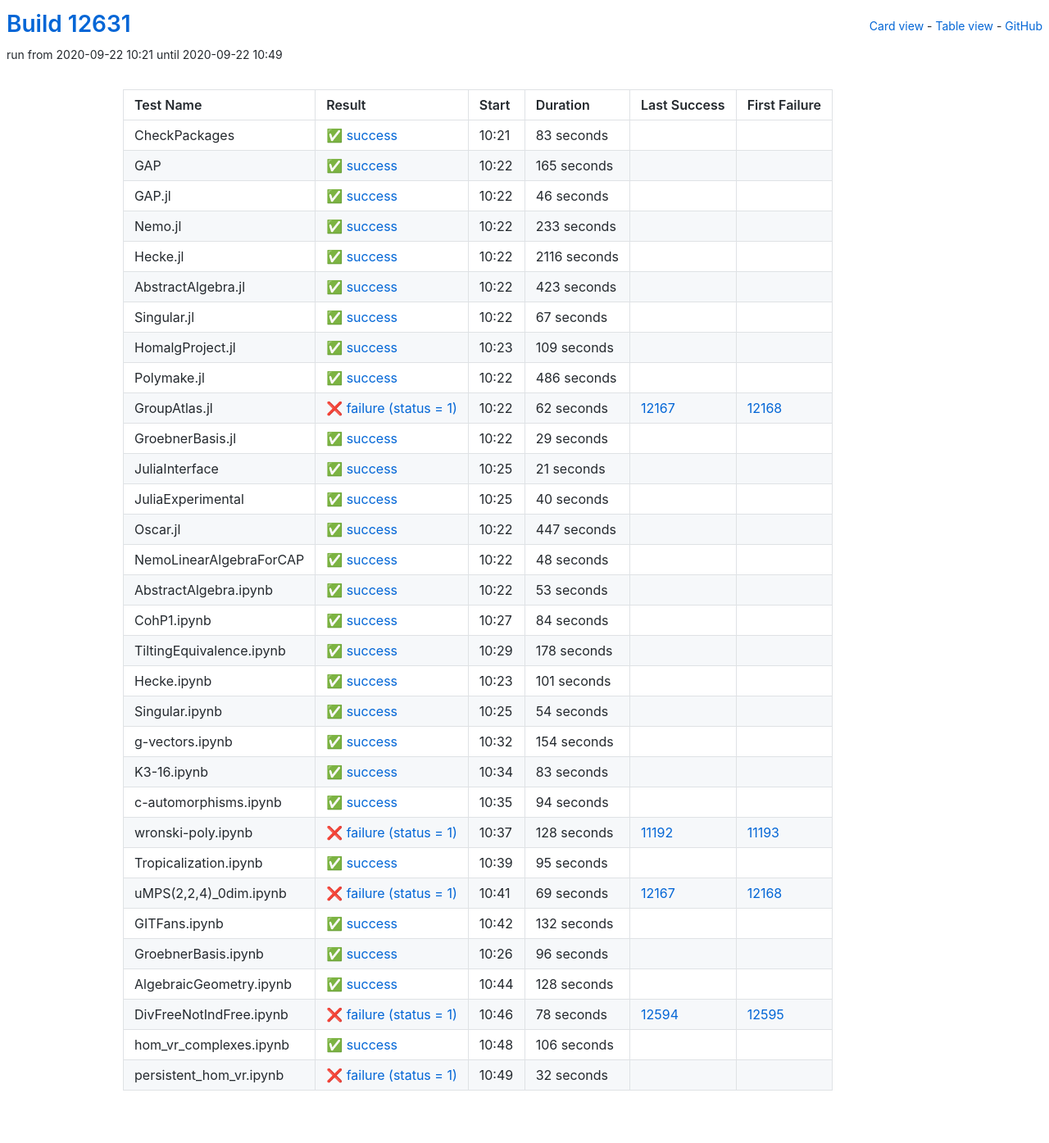
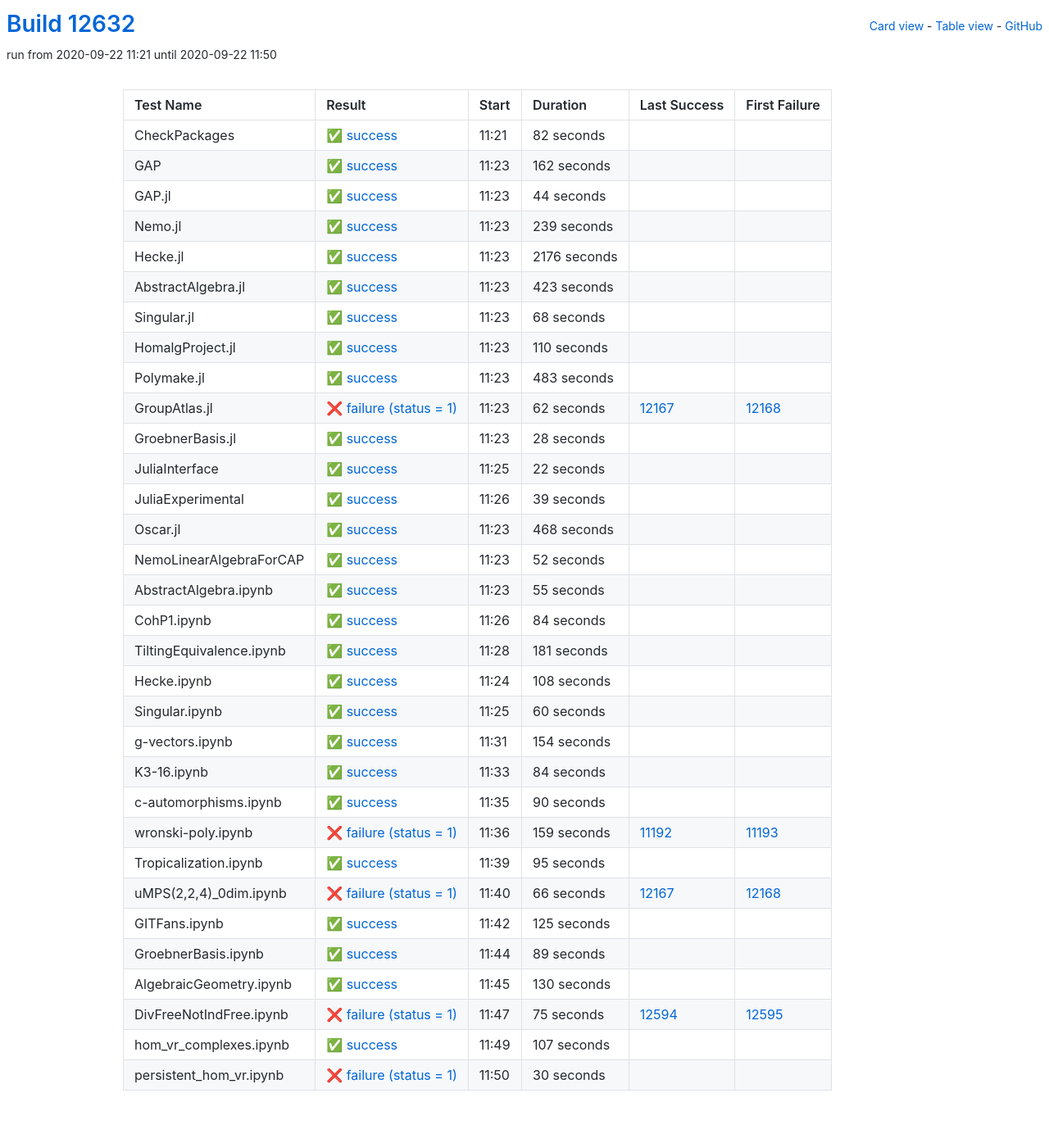
Before and after one commit to oscar-system/oscar-ci-status, a Jekyll site: the page built from table.html, in a window 1280 px wide. Shown: the whole page at 82% size. Built offline with Jekyll 4.4.1, drawn with Linux system fonts in a browser that asks for light colours.

Commit message:
Build #12632

```diff
--- a/_data/ci.yml
+++ b/_data/ci.yml
@@ -1,6 +1,6 @@
 ---
-build: 12631
-build_url: https://oscarci.mathematik.uni-kl.de/job/oscar/12631/
+build: 12632
+build_url: https://oscarci.mathematik.uni-kl.de/job/oscar/12632/
 job: oscar
 organization: oscar-system
 repo: oscar-ci-status
@@ -8,68 +8,68 @@
 tests:
 - name: CheckPackages
   id: checkpackages
-  log: https://oscarci.mathematik.uni-kl.de/job/oscar/12631/artifact/logs/build-12631/CheckPackages.log
-  start: 2020-09-22 10:21
+  log: https://oscarci.mathematik.uni-kl.de/job/oscar/12632/artifact/logs/build-12632/CheckPackages.log
+  start: 2020-09-22 11:21
   success: true
   exitcode: 0
   status: success
-  duration: 83
+  duration: 82
   last_success: false
   last_success_url:
   first_failure: false
   first_failure_url:
 - name: GAP
   id: gap
-  log: https://oscarci.mathematik.uni-kl.de/job/oscar/12631/artifact/logs/build-12631/GAP.log
-  start: 2020-09-22 10:22
+  log: https://oscarci.mathematik.uni-kl.de/job/oscar/12632/artifact/logs/build-12632/GAP.log
+  start: 2020-09-22 11:23
   success: true
   exitcode: 0
   status: success
-  duration: 165
+  duration: 162
   last_success: false
   last_success_url:
   first_failure: false
   first_failure_url:
 - name: GAP.jl
   id: gap-jl
-  log: https://oscarci.mathematik.uni-kl.de/job/oscar/12631/artifact/logs/build-12631/GAP.jl.log
-  start: 2020-09-22 10:22
+  log: https://oscarci.mathematik.uni-kl.de/job/oscar/12632/artifact/logs/build-12632/GAP.jl.log
+  start: 2020-09-22 11:23
   success: true
   exitcode: 0
   status: success
-  duration: 46
+  duration: 44
   last_success: false
   last_success_url:
   first_failure: false
   first_failure_url:
 - name: Nemo.jl
   id: nemo-jl
-  log: https://oscarci.mathematik.uni-kl.de/job/oscar/12631/artifact/logs/build-12631/Nemo.jl.log
-  start: 2020-09-22 10:22
+  log: https://oscarci.mathematik.uni-kl.de/job/oscar/12632/artifact/logs/build-12632/Nemo.jl.log
+  start: 2020-09-22 11:23
   success: true
   exitcode: 0
   status: success
-  duration: 233
+  duration: 239
   last_success: false
   last_success_url:
   first_failure: false
   first_failure_url:
 - name: Hecke.jl
   id: hecke-jl
-  log: https://oscarci.mathematik.uni-kl.de/job/oscar/12631/artifact/logs/build-12631/Hecke.jl.log
-  start: 2020-09-22 10:22
+  log: https://oscarci.mathematik.uni-kl.de/job/oscar/12632/artifact/logs/build-12632/Hecke.jl.log
+  start: 2020-09-22 11:23
   success: true
   exitcode: 0
   status: success
-  duration: 2116
+  duration: 2176
   last_success: false
   last_success_url:
   first_failure: false
   first_failure_url:
 - name: AbstractAlgebra.jl
   id: abstractalgebra-jl
-  log: https://oscarci.mathematik.uni-kl.de/job/oscar/12631/artifact/logs/build-12631/AbstractAlgebra.jl.log
-  start: 2020-09-22 10:22
+  log: https://oscarci.mathematik.uni-kl.de/job/oscar/12632/artifact/logs/build-12632/AbstractAlgebra.jl.log
+  start: 2020-09-22 11:23
   success: true
   exitcode: 0
   status: success
@@ -80,44 +80,44 @@
   first_failure_url:
 - name: Singular.jl
   id: singular-jl
-  log: https://oscarci.mathematik.uni-kl.de/job/oscar/12631/artifact/logs/build-12631/Singular.jl.log
-  start: 2020-09-22 10:22
+  log: https://oscarci.mathematik.uni-kl.de/job/oscar/12632/artifact/logs/build-12632/Singular.jl.log
+  start: 2020-09-22 11:23
   success: true
   exitcode: 0
   status: success
-  duration: 67
+  duration: 68
   last_success: false
   last_success_url:
   first_failure: false
   first_failure_url:
 - name: HomalgProject.jl
   id: homalgproject-jl
-  log: https://oscarci.mathematik.uni-kl.de/job/oscar/12631/artifact/logs/build-12631/HomalgProject.jl.log
-  start: 2020-09-22 10:23
+  log: https://oscarci.mathematik.uni-kl.de/job/oscar/12632/artifact/logs/build-12632/HomalgProject.jl.log
+  start: 2020-09-22 11:23
   success: true
   exitcode: 0
   status: success
-  duration: 109
+  duration: 110
   last_success: false
   last_success_url:
   first_failure: false
   first_failure_url:
 - name: Polymake.jl
   id: polymake-jl
-  log: https://oscarci.mathematik.uni-kl.de/job/oscar/12631/artifact/logs/build-12631/Polymake.jl.log
-  start: 2020-09-22 10:22
+  log: https://oscarci.mathematik.uni-kl.de/job/oscar/12632/artifact/logs/build-12632/Polymake.jl.log
+  start: 2020-09-22 11:23
   success: true
   exitcode: 0
   status: success
-  duration: 486
+  duration: 483
   last_success: false
   last_success_url:
   first_failure: false
   first_failure_url:
 - name: GroupAtlas.jl
   id: groupatlas-jl
-  log: https://oscarci.mathematik.uni-kl.de/job/oscar/12631/artifact/logs/build-12631/GroupAtlas.jl.log
-  start: 2020-09-22 10:22
+  log: https://oscarci.mathematik.uni-kl.de/job/oscar/12632/artifact/logs/build-12632/GroupAtlas.jl.log
+  start: 2020-09-22 11:23
   success: false
   exitcode: 1
   status: failure
@@ -128,80 +128,80 @@
   first_failure_url: https://oscarci.mathematik.uni-kl.de/job/oscar/12168/
 - name: GroebnerBasis.jl
   id: groebnerbasis-jl
-  log: https://oscarci.mathematik.uni-kl.de/job/oscar/12631/artifact/logs/build-12631/GroebnerBasis.jl.log
-  start: 2020-09-22 10:22
+  log: https://oscarci.mathematik.uni-kl.de/job/oscar/12632/artifact/logs/build-12632/GroebnerBasis.jl.log
+  start: 2020-09-22 11:23
   success: true
   exitcode: 0
   status: success
-  duration: 29
+  duration: 28
   last_success: false
   last_success_url:
   first_failure: false
   first_failure_url:
 - name: JuliaInterface
   id: juliainterface
-  log: https://oscarci.mathematik.uni-kl.de/job/oscar/12631/artifact/logs/build-12631/JuliaInterface.log
-  start: 2020-09-22 10:25
+  log: https://oscarci.mathematik.uni-kl.de/job/oscar/12632/artifact/logs/build-12632/JuliaInterface.log
+  start: 2020-09-22 11:25
   success: true
   exitcode: 0
   status: success
-  duration: 21
+  duration: 22
   last_success: false
   last_success_url:
   first_failure: false
   first_failure_url:
 - name: JuliaExperimental
   id: juliaexperimental
-  log: https://oscarci.mathematik.uni-kl.de/job/oscar/12631/artifact/logs/build-12631/JuliaExperimental.log
-  start: 2020-09-22 10:25
+  log: https://oscarci.mathematik.uni-kl.de/job/oscar/12632/artifact/logs/build-12632/JuliaExperimental.log
+  start: 2020-09-22 11:26
   success: true
   exitcode: 0
   status: success
-  duration: 40
+  duration: 39
   last_success: false
   last_success_url:
   first_failure: false
   first_failure_url:
 - name: Oscar.jl
   id: oscar-jl
-  log: https://oscarci.mathematik.uni-kl.de/job/oscar/12631/artifact/logs/build-12631/Oscar.jl.log
-  start: 2020-09-22 10:22
+  log: https://oscarci.mathematik.uni-kl.de/job/oscar/12632/artifact/logs/build-12632/Oscar.jl.log
+  start: 2020-09-22 11:23
   success: true
   exitcode: 0
   status: success
-  duration: 447
+  duration: 468
   last_success: false
   last_success_url:
   first_failure: false
   first_failure_url:
 - name: NemoLinearAlgebraForCAP
   id: nemolinearalgebraforcap
-  log: https://oscarci.mathematik.uni-kl.de/job/oscar/12631/artifact/logs/build-12631/NemoLinearAlgebraForCAP.log
-  start: 2020-09-22 10:22
+  log: https://oscarci.mathematik.uni-kl.de/job/oscar/12632/artifact/logs/build-12632/NemoLinearAlgebraForCAP.log
+  start: 2020-09-22 11:23
   success: true
   exitcode: 0
   status: success
-  duration: 48
+  duration: 52
   last_success: false
   last_success_url:
   first_failure: false
   first_failure_url:
 - name: AbstractAlgebra.ipynb
   id: abstractalgebra-ipynb
-  log: https://oscarci.mathematik.uni-kl.de/job/oscar/12631/artifact/logs/build-12631/AbstractAlgebra.ipynb.log
-  start: 2020-09-22 10:22
+  log: https://oscarci.mathematik.uni-kl.de/job/oscar/12632/artifact/logs/build-12632/AbstractAlgebra.ipynb.log
+  start: 2020-09-22 11:23
   success: true
   exitcode: 0
   status: success
-  duration: 53
+  duration: 55
   last_success: false
   last_success_url:
   first_failure: false
   first_failure_url:
 - name: CohP1.ipynb
   id: cohp1-ipynb
-  log: https://oscarci.mathematik.uni-kl.de/job/oscar/12631/artifact/logs/build-12631/CohP1.ipynb.log
-  start: 2020-09-22 10:27
+  log: https://oscarci.mathematik.uni-kl.de/job/oscar/12632/artifact/logs/build-12632/CohP1.ipynb.log
+  start: 2020-09-22 11:26
   success: true
   exitcode: 0
   status: success
@@ -212,44 +212,44 @@
   first_failure_url:
 - name: TiltingEquivalence.ipynb
   id: tiltingequivalence-ipynb
-  log: https://oscarci.mathematik.uni-kl.de/job/oscar/12631/artifact/logs/build-12631/TiltingEquivalence.ipynb.log
-  start: 2020-09-22 10:29
+  log: https://oscarci.mathematik.uni-kl.de/job/oscar/12632/artifact/logs/build-12632/TiltingEquivalence.ipynb.log
+  start: 2020-09-22 11:28
   success: true
   exitcode: 0
   status: success
-  duration: 178
+  duration: 181
   last_success: false
   last_success_url:
   first_failure: false
   first_failure_url:
 - name: Hecke.ipynb
   id: hecke-ipynb
-  log: https://oscarci.mathematik.uni-kl.de/job/oscar/12631/artifact/logs/build-12631/Hecke.ipynb.log
-  start: 2020-09-22 10:23
+  log: https://oscarci.mathematik.uni-kl.de/job/oscar/12632/artifact/logs/build-12632/Hecke.ipynb.log
+  start: 2020-09-22 11:24
   success: true
   exitcode: 0
   status: success
-  duration: 101
+  duration: 108
   last_success: false
   last_success_url:
   first_failure: false
   first_failure_url:
 - name: Singular.ipynb
   id: singular-ipynb
-  log: https://oscarci.mathematik.uni-kl.de/job/oscar/12631/artifact/logs/build-12631/Singular.ipynb.log
-  start: 2020-09-22 10:25
+  log: https://oscarci.mathematik.uni-kl.de/job/oscar/12632/artifact/logs/build-12632/Singular.ipynb.log
+  start: 2020-09-22 11:25
   success: true
   exitcode: 0
   status: success
-  duration: 54
+  duration: 60
   last_success: false
   last_success_url:
   first_failure: false
   first_failure_url:
 - name: g-vectors.ipynb
   id: g-vectors-ipynb
-  log: https://oscarci.mathematik.uni-kl.de/job/oscar/12631/artifact/logs/build-12631/g-vectors.ipynb.log
-  start: 2020-09-22 10:32
+  log: https://oscarci.mathematik.uni-kl.de/job/oscar/12632/artifact/logs/build-12632/g-vectors.ipynb.log
+  start: 2020-09-22 11:31
   success: true
   exitcode: 0
   status: success
@@ -260,44 +260,44 @@
   first_failure_url:
 - name: K3-16.ipynb
   id: k3-16-ipynb
-  log: https://oscarci.mathematik.uni-kl.de/job/oscar/12631/artifact/logs/build-12631/K3-16.ipynb.log
-  start: 2020-09-22 10:34
+  log: https://oscarci.mathematik.uni-kl.de/job/oscar/12632/artifact/logs/build-12632/K3-16.ipynb.log
+  start: 2020-09-22 11:33
   success: true
   exitcode: 0
   status: success
-  duration: 83
+  duration: 84
   last_success: false
   last_success_url:
   first_failure: false
   first_failure_url:
 - name: c-automorphisms.ipynb
   id: c-automorphisms-ipynb
-  log: https://oscarci.mathematik.uni-kl.de/job/oscar/12631/artifact/logs/build-12631/c-automorphisms.ipynb.log
-  start: 2020-09-22 10:35
+  log: https://oscarci.mathematik.uni-kl.de/job/oscar/12632/artifact/logs/build-12632/c-automorphisms.ipynb.log
+  start: 2020-09-22 11:35
   success: true
   exitcode: 0
   status: success
-  duration: 94
+  duration: 90
   last_success: false
   last_success_url:
   first_failure: false
   first_failure_url:
 - name: wronski-poly.ipynb
   id: wronski-poly-ipynb
-  log: https://oscarci.mathematik.uni-kl.de/job/oscar/12631/artifact/logs/build-12631/wronski-poly.ipynb.log
-  start: 2020-09-22 10:37
+  log: https://oscarci.mathematik.uni-kl.de/job/oscar/12632/artifact/logs/build-12632/wronski-poly.ipynb.log
+  start: 2020-09-22 11:36
   success: false
   exitcode: 1
   status: failure
-  duration: 128
+  duration: 159
   last_success: 11192
   last_success_url: https://oscarci.mathematik.uni-kl.de/job/oscar/11192/
   first_failure: 11193
   first_failure_url: https://oscarci.mathematik.uni-kl.de/job/oscar/11193/
 - name: Tropicalization.ipynb
   id: tropicalization-ipynb
-  log: https://oscarci.mathematik.uni-kl.de/job/oscar/12631/artifact/logs/build-12631/Tropicalization.ipynb.log
-  start: 2020-09-22 10:39
+  log: https://oscarci.mathematik.uni-kl.de/job/oscar/12632/artifact/logs/build-12632/Tropicalization.ipynb.log
+  start: 2020-09-22 11:39
   success: true
   exitcode: 0
   status: success
@@ -308,84 +308,84 @@
   first_failure_url:
 - name: uMPS(2,2,4)_0dim.ipynb
   id: umps-2-2-4-0dim-ipynb
-  log: https://oscarci.mathematik.uni-kl.de/job/oscar/12631/artifact/logs/build-12631/uMPS-2-2-4-_0dim.ipynb.log
-  start: 2020-09-22 10:41
+  log: https://oscarci.mathematik.uni-kl.de/job/oscar/12632/artifact/logs/build-12632/uMPS-2-2-4-_0dim.ipynb.log
+  start: 2020-09-22 11:40
   success: false
   exitcode: 1
   status: failure
-  duration: 69
+  duration: 66
   last_success: 12167
   last_success_url: https://oscarci.mathematik.uni-kl.de/job/oscar/12167/
   first_failure: 12168
   first_failure_url: https://oscarci.mathematik.uni-kl.de/job/oscar/12168/
 - name: GITFans.ipynb
   id: gitfans-ipynb
-  log: https://oscarci.mathematik.uni-kl.de/job/oscar/12631/artifact/logs/build-12631/GITFans.ipynb.log
-  start: 2020-09-22 10:42
+  log: https://oscarci.mathematik.uni-kl.de/job/oscar/12632/artifact/logs/build-12632/GITFans.ipynb.log
+  start: 2020-09-22 11:42
   success: true
   exitcode: 0
   status: success
-  duration: 132
+  duration: 125
   last_success: false
   last_success_url:
   first_failure: false
   first_failure_url:
 - name: GroebnerBasis.ipynb
   id: groebnerbasis-ipynb
-  log: https://oscarci.mathematik.uni-kl.de/job/oscar/12631/artifact/logs/build-12631/GroebnerBasis.ipynb.log
-  start: 2020-09-22 10:26
+  log: https://oscarci.mathematik.uni-kl.de/job/oscar/12632/artifact/logs/build-12632/GroebnerBasis.ipynb.log
+  start: 2020-09-22 11:44
   success: true
   exitcode: 0
   status: success
-  duration: 96
+  duration: 89
   last_success: false
   last_success_url:
   first_failure: false
   first_failure_url:
 - name: AlgebraicGeometry.ipynb
   id: algebraicgeometry-ipynb
-  log: https://oscarci.mathematik.uni-kl.de/job/oscar/12631/artifact/logs/build-12631/AlgebraicGeometry.ipynb.log
-  start: 2020-09-22 10:44
+  log: https://oscarci.mathematik.uni-kl.de/job/oscar/12632/artifact/logs/build-12632/AlgebraicGeometry.ipynb.log
+  start: 2020-09-22 11:45
   success: true
   exitcode: 0
   status: success
-  duration: 128
+  duration: 130
   last_success: false
   last_success_url:
   first_failure: false
   first_failure_url:
 - name: DivFreeNotIndFree.ipynb
   id: divfreenotindfree-ipynb
-  log: https://oscarci.mathematik.uni-kl.de/job/oscar/12631/artifact/logs/build-12631/DivFreeNotIndFree.ipynb.log
-  start: 2020-09-22 10:46
+  log: https://oscarci.mathematik.uni-kl.de/job/oscar/12632/artifact/logs/build-12632/DivFreeNotIndFree.ipynb.log
+  start: 2020-09-22 11:47
   success: false
   exitcode: 1
   status: failure
-  duration: 78
+  duration: 75
   last_success: 12594
   last_success_url: https://oscarci.mathematik.uni-kl.de/job/oscar/12594/
   first_failure: 12595
   first_failure_url: https://oscarci.mathematik.uni-kl.de/job/oscar/12595/
 - name: hom_vr_complexes.ipynb
   id: hom-vr-complexes-ipynb
-  log: https://oscarci.mathematik.uni-kl.de/job/oscar/12631/artifact/logs/build-12631/hom_vr_complexes.ipynb.log
-  start: 2020-09-22 10:48
+  log: https://oscarci.mathematik.uni-kl.de/job/oscar/12632/artifact/logs/build-12632/hom_vr_complexes.ipynb.log
+  start: 2020-09-22 11:49
   success: true
   exitcode: 0
   status: success
-  duration: 106
+  duration: 107
   last_success: false
   last_success_url:
   first_failure: false
   first_failure_url:
 - name: persistent_hom_vr.ipynb
   id: persistent-hom-vr-ipynb
-  log: https://oscarci.mathematik.uni-kl.de/job/oscar/12631/artifact/logs/build-12631/persistent_hom_vr.ipynb.log
-  start: 2020-09-22 10:49
+  log: https://oscarci.mathematik.uni-kl.de/job/oscar/12632/artifact/logs/build-12632/persistent_hom_vr.ipynb.log
+  start: 2020-09-22 11:50
   success: false
   exitcode: 1
   status: failure
-  duration: 32
+  duration: 30
   last_success: false
   last_success_url:
   first_failure: false
```
Also changed, not shown: README.md.
